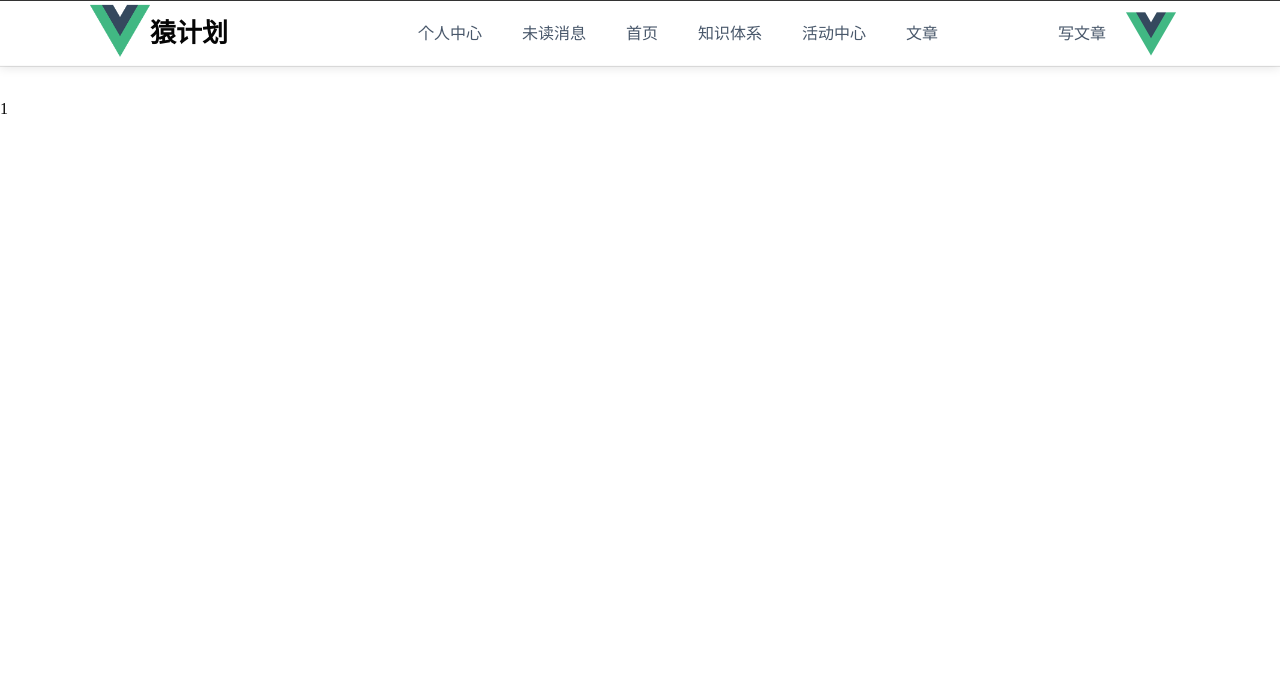
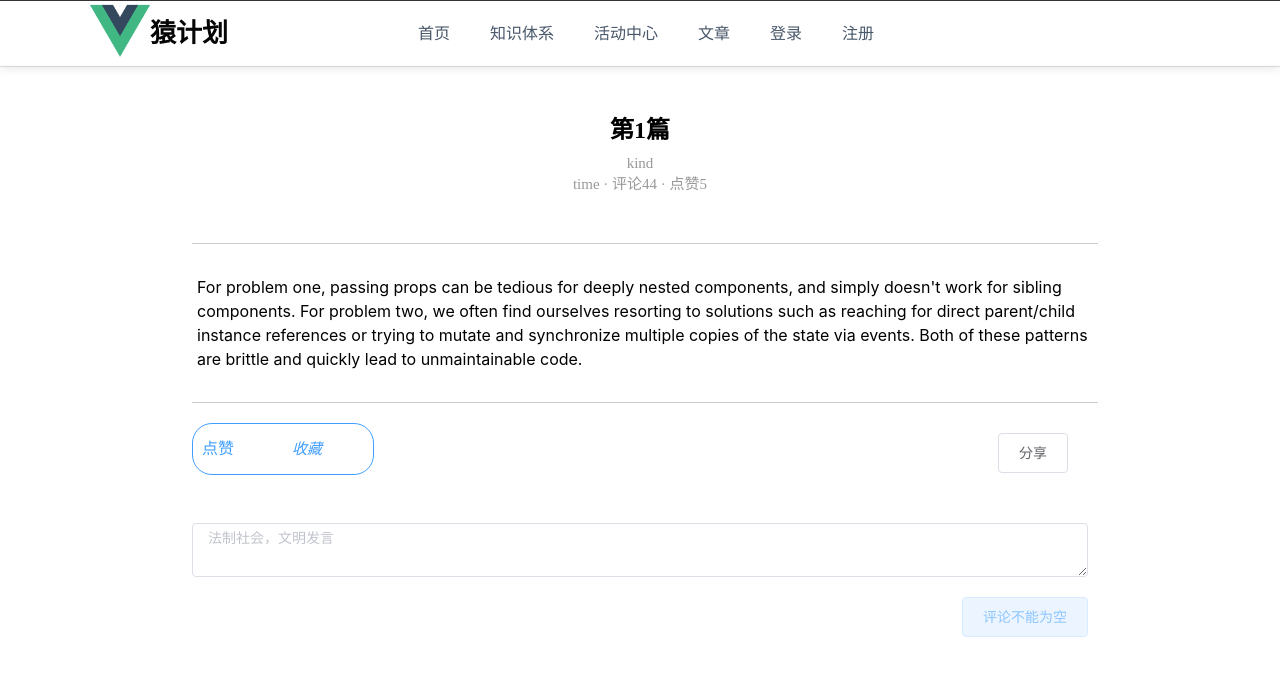
Before and after one commit to zhangyongjie1997/YJH, a Vue app: page /#/content/1 in a window 1280 px wide. Shown: the top 676 px of the page. Built offline with nearby package versions, Linux system fonts and the light colour scheme; a small style sheet from the web is missing.

Commit message:
完成文章详情和回到顶部组件

```diff
--- a/index.html
+++ b/index.html
@@ -3,7 +3,7 @@
   <head>
     <meta charset="utf-8">
     <meta name="viewport" content="width=device-width,initial-scale=1.0">
-    <link rel="stylesheet" href="//at.alicdn.com/t/font_709735_sw6btvzzq2d.css">
+    <link rel="stylesheet" href="//at.alicdn.com/t/font_709735_6yl0zha7yxf.css">
     <title>yuanjihua</title>
   </head>
   <body>
--- a/src/api/index.js
+++ b/src/api/index.js
@@ -16,3 +16,10 @@ export let addArticle = (data) => {
 export let getLocal = () => {
   return axios.get('../static/articles.json');
 };
+export let getOne = (id) => {
+  axios.get('../static/articles.json').then(
+    res => {
+      console.log(this);
+    }
+  );
+};
--- a/src/base/Top.vue
+++ b/src/base/Top.vue
@@ -13,7 +13,7 @@
             <li class="nav-menu-items pointer" v-if="ifLogin">
               <router-link tag="a" to="/personal">个人中心</router-link>
             </li>
-            <li class="nav-menu-items pointer">
+            <li class="nav-menu-items pointer" v-if="ifLogin">
               <a href="javascript:void(0)">未读消息</a>
             </li>
             <li class="nav-menu-items pointer">
@@ -43,11 +43,7 @@
             <div class="fl pointer" id="nav-photo" v-if="ifLogin">
                 <div id="photo-nav-list">
                     <ul>
-                        <li id="photo-nav-list-personInfo">个人中心</li>
-                        <li id="photo-nav-list-changePwd">修改密码</li>
-                        <li id="photo-nav-list-myCollection">我的收藏</li>
-                        <li id="photo-nav-list-myNote">我的帖子</li>
-                        <li id='photo-nav-list-myTask'>我的任务</li>
+                        <router-link to="/personal" tag="li" id="photo-nav-list-personInfo">个人中心</router-link>
                         <li id="photo-nav-list-exit" @click="exit">退出</li>
                     </ul>
                 </div>
@@ -64,14 +60,19 @@
 export default {
   data() {
     return {
-      ifLogin:true,
     }
   },
   created(){
 
   },
+  computed:{
+    ifLogin(){
+      return this.$store.state.ifLogin;
+    }
+  },
   methods:{
     exit(){
+      this.$store.commit('loginMutation');
       this.$router.push('/login');
     }
   }
@@ -133,13 +134,13 @@ header #view #logo h2 {
 }
 
 .nav-menu-items:hover {
-  border-bottom: 3px solid #ea0f2d !important;
+  border-bottom: 3px solid #409EFF !important;
 }
 .nav-menu-items:active {
-  border-bottom: 3px solid #ea0f2d !important;
+  border-bottom: 3px solid #409EFF !important;
 }
 .nav-menu-items:link {
-  border-bottom: 3px solid #ea0f2d !important;
+  border-bottom: 3px solid #409EFF !important;
 }
 .nav-menu:first-child {
   margin-left: 150px;
@@ -189,7 +190,7 @@ header #view #logo h2 {
   transition: all 0.4s;
 }
 #nav-photo:hover #photo-nav-list {
-  height: 180px;
+  height: 60px;
   padding: 5px 0px;
 }
 #photo-nav-list ul li:hover {
--- /dev/null
+++ b/src/base/goTop.vue
@@ -0,0 +1,86 @@
+<template>
+  <div>
+    <transition name="slide-fade">
+      <div @click="backTop" v-if="showGoTop" class="goTop">
+        <i class="iconfont icon-Upward"></i>
+      </div>
+    </transition>
+  </div>
+</template>
+<script type="text/ecmascript-6">
+export default {
+  props:{
+    scrollInfo:{
+      distance:0
+    }
+  },
+  data() {
+    return {
+      showGoTop:false,
+      scrollTop:0
+    }
+  },
+  mounted(){
+    this.init();
+  },
+  methods:{
+    init(){
+      const start = () => {
+        if(document.documentElement.scrollTop>=200){
+          this.showGoTop = true;
+        }else{
+          this.showGoTop = false;
+        }
+      }
+      window.addEventListener('scroll',start);
+    },
+    backTop(){
+      let distance = document.documentElement.scrollTop;
+      let time = setInterval(function(){
+        distance -= 20;
+        document.documentElement.scrollTop = distance;
+        if(distance<=20){
+          document.documentElement.scrollTop = 0;
+          clearInterval(time);
+        }
+      },13);
+      this.init();
+    },
+    computeScroll () {
+
+    }
+  },
+  components: {
+
+  }
+}
+</script>
+
+<style scoped>
+.goTop{
+  position: fixed;
+  width: 50px;
+  height: 50px;
+  background-color: #eee;
+  right: 120px;
+  bottom:100px;
+  cursor: pointer;
+  text-align: center;
+  line-height: 50px;
+  box-shadow: 0 0 2px #409EFF;
+}
+.goTop i{
+  font-size: 35px;
+  color: #409EFF;
+}
+.slide-fade-enter-active {
+  transition: all .3s ease;
+}
+.slide-fade-leave-active {
+  transition: all .8s cubic-bezier(1.0, 0.5, 0.8, 1.0);
+}
+.slide-fade-enter, .slide-fade-leave-to{
+  transform: translateX(10px);
+  opacity: 0;
+}
+</style>
--- a/src/components/Content.vue
+++ b/src/components/Content.vue
@@ -1,26 +1,197 @@
 <template>
-  <div>
-    <div class="main">{{id}}</div>
+  <div class="container">
+    <goTop></goTop>
+    <div class="main">
+      <h2>{{article.name}}</h2>
+      <div class="info">
+        <div>{{article.kind}}</div>
+        <div>{{article.time}} · 评论{{article.pl}} · 点赞{{article.z}}</div>
+      </div>
+      <div class="content">
+        <p>{{article.content}}</p>
+      </div>
+    </div>
+    <div class="handle-div">
+      <div class="handle">
+        <div @click="like" class="handle-item">
+          <i  class="iconfont" :class="{'icon-dianzan1':!isLike,'icon-dianzan':isLike}"></i>点赞
+        </div>
+        <div @click="collect" class="handle-item">
+          <i class="iconfont" :class="{'icon-shoucang':!isCollect,'icon-shoucangxing2':isCollect}"><span>收藏</span></i>
+        </div>
+      </div>
+      <div class="share">
+        <el-popover
+          placement="top-start"
+          title="扫描二维码分享"
+          width="200"
+          trigger="hover">
+          <img src="../assets/logo.png">
+          <el-button slot="reference">分享 <i class="iconfont icon-weixin"></i></el-button>
+        </el-popover>
+      </div>
+    </div>
+    <div class="talk">
+      <div class="talk-content">
+        <el-input
+          type="textarea"
+          :autosize="{ minRows: 2, maxRows: 4}"
+          placeholder="法制社会，文明发言"
+          v-model="talk">
+        </el-input>
+      </div>
+      <div class="talk-btn"><el-button type="primary" plain :disabled="btnDisabled">{{btnMsg}}</el-button></div>
+    </div>
   </div>
 </template>
 
 <script type="text/ecmascript-6">
+import {getOne,getLocal} from '../api/index.js';
+import goTop from '../base/goTop.vue';
 export default {
   data() {
     return {
-
+      //toTop:false,
+      article:{},
+      isLike:false,
+      isCollect:false,
+      talk:'',
+      btnDisabled:true,
+      btnMsg:'评论不能为空'
     }
   },
+  created(){
+    this.getArticle();
+    //判断当前文章是否收藏和点赞。。。
+  },
   computed:{
-    id(){
-      return this.$route.params.aid;
+    id(){return this.$route.params.aid;}
+  },
+  watch:{
+    talk( newVal, oldVal ){
+      if(newVal == ''){
+        this.btnDisabled = true;
+        return this.btnMsg = '评论不能为空';
+      }else if(newVal.length < 10){
+        this.btnDisabled = true;
+        return this.btnMsg = "内容太少,再写点儿";
+      }else{
+        this.btnDisabled = false;
+        return this.btnMsg = "发表评论";
+      }
+    }
+  },
+  methods:{
+    like(){
+      this.isLike = !this.isLike;
+      //提交点赞请求  成功后。。
+      if(this.isLike){
+        this.$message({
+          showClose: true,
+          message: '点赞成功',
+          type: 'success'
+        });
+      }else{
+        this.$message({
+          showClose: true,
+          message: '取消点赞',
+          type: 'success'
+        });
+      }
+    },
+    collect(){
+      this.isCollect = !this.isCollect;
+      //执行收藏逻辑。。。
+      //提交点赞请求  成功后。。
+      if(this.isCollect){
+        this.$message({
+          showClose: true,
+          message: '收藏成功',
+          type: 'success'
+        });
+      }else{
+        this.$message({
+          showClose: true,
+          message: '取消收藏',
+          type: 'success'
+        });
+      }
+    },
+    async getArticle(){
+      let res = await getLocal();
+      this.article = res.data.filter(item=>item.id==this.id)[0];
+    }
+  },
+  components:{goTop}
+}
+</script>
+<style scoped lang="less">
+.container{
+  width: 70%;
+  margin:100px auto 0 auto;
+  height: 1000px;
+  .main{
+    width: 100%;
+    h2{
+      text-align: center;
+      padding: 10px;
+    }
+    .info{
+      text-align: center;
+      color: #999;
+      font-size: 15px;
+      font-weight: lighter;
+    }
+    .content{
+      width: 100%;
+      margin: 50px auto 20px auto;
+      padding: 15px 5px 15px 5px;
+      font-size: 16px;
+      line-height: 1.5;
+      font-family: -apple-system,BlinkMacSystemFont,Segoe UI,Helvetica,Arial,sans-serif;
+      border-top: 1px solid #ccc;
+      border-bottom: 1px solid #ccc;
+    }
+  }
+  .talk{
+    clear: both;
+    .talk-btn{
+      margin-top: 20px;
+      float: right;
+    }
+  }
+  .handle-div{
+    width: 100%;
+    height: 100px;
+    position: relative;
+    .share{
+      position: absolute;
+      right: 40px;
+      top: 10px;
+      color: #409EFF;
+      font-size: 14px;
+      width: 50px;
+    }
+    .handle{
+      width: 180px;
+      height: 50px;
+      border-radius: 20px;
+      display: flex;
+      justify-content: space-around;
+      border: 1px solid #409EFF;
+      .handle-item{
+        width: 40%;
+        line-height: 40px;
+        cursor: pointer;
+        color: #409EFF;
+        i{
+          font-size: 30px;
+          span{
+            font-size: 15px;
+          }
+        }
+      }
     }
   }
 }
-</script>
-
-<style scoped>
-.main{
-  margin-top: 100px;
-}
 </style>
--- a/static/articles.json
+++ b/static/articles.json
@@ -1,7 +1,7 @@
 [
-  {"articleId":1,"name":"第一篇","kind":"kind","response":"response","time":"time","id":1,"pl":44,"z":5},
-  {"articleId":1,"name":"第2篇","kind":"kind","response":"response","time":"time","id":2,"pl":214,"z":52},
-  {"articleId":1,"name":"第3篇","kind":"kind","response":"response","time":"time","id":3,"pl":43,"z":62},
-  {"articleId":1,"name":"第4篇","kind":"kind","response":"response","time":"time","id":4,"pl":4,"z":34},
-  {"articleId":1,"name":"第5篇","kind":"kind","response":"response","time":"time","id":5,"pl":16,"z":78}
+  {"name":"第1篇","kind":"kind","response":"response","time":"time","id":1,"pl":44,"z":5,"content":"For problem one, passing props can be tedious for deeply nested components, and simply doesn't work for sibling components. For problem two, we often find ourselves resorting to solutions such as reaching for direct parent/child instance references or trying to mutate and synchronize multiple copies of the state via events. Both of these patterns are brittle and quickly lead to unmaintainable code."},
+  {"name":"第2篇","kind":"kind","response":"response","time":"time","id":2,"pl":214,"z":52,"content":"This boilerplate is targeted towards large, serious projects and assumes you are somewhat familiar with Webpack and vue-loader. Make sure to also read vue-loader's documentation for common workflow recipes."},
+  {"name":"第3篇","kind":"kind","response":"response","time":"time","id":3,"pl":43,"z":62,"content":"This directory holds the actual configurations for both the development server and the production webpack build. Normally you don't need to touch these files unless you want to customize Webpack loaders, in which case you should probably look at build/webpack.base.conf.js."},
+  {"name":"第4篇","kind":"kind","response":"response","time":"time","id":4,"pl":4,"z":34,"content":"This is the template index.html for our single page application. During development and builds, Webpack will generate assets, and the URLs for those generated assets will be automatically injected into this template to render the final HTML."},
+  {"name":"第5篇","kind":"kind","response":"response","time":"time","id":5,"pl":16,"z":78,"content":"However there is a caveat. browserslist recommends defining the target in a common place like package.json or in a .browserslistrc config file. This allows tools like autoprefixer and eslint-plugin-compat to share the config. For this template, browserslist is configured in the package.json"}
 ]
```
Also changed, not shown: src/App.vue (+9 -1 lines), src/components/Home.vue (+5 -2 lines), src/components/Personal.vue (+3 -4 lines), src/assets/logo1.png (renamed from src/assets/logo.1.png), 1 other file (tests, documents, lock files or other folders).
